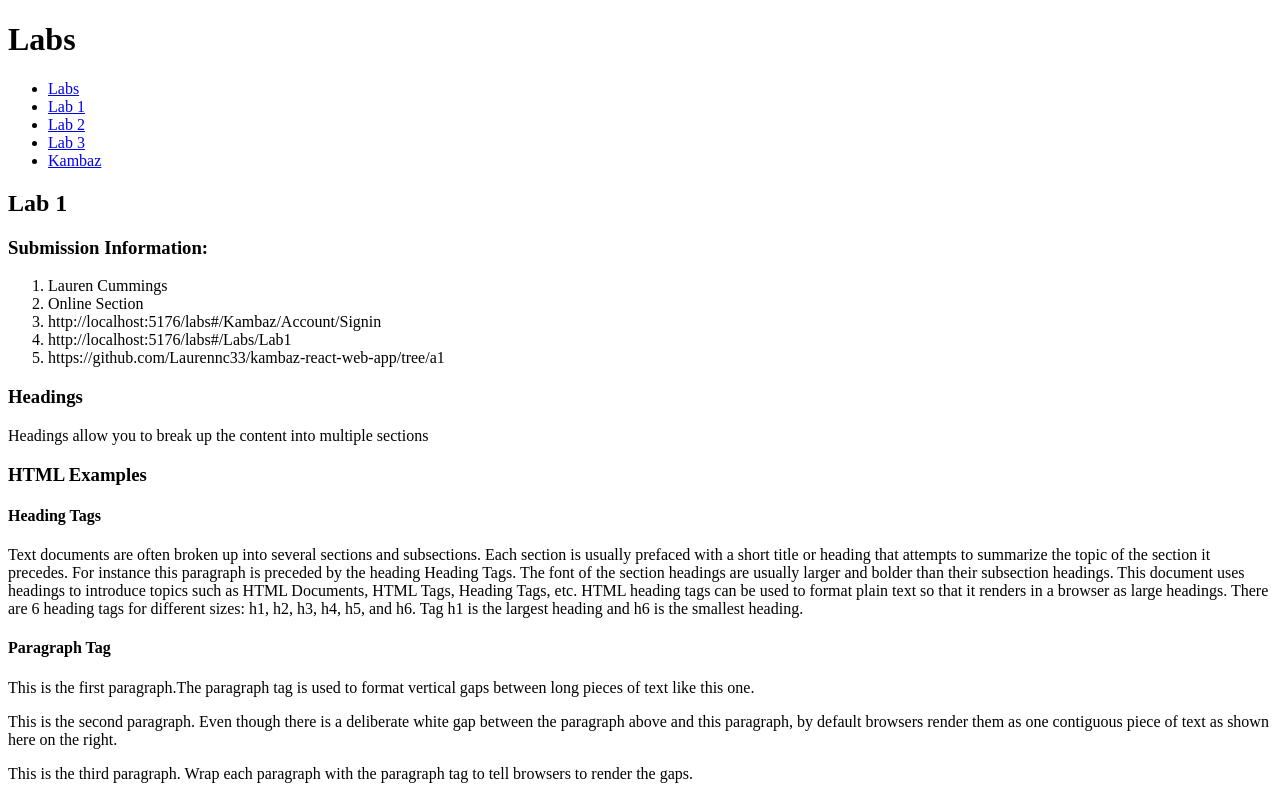
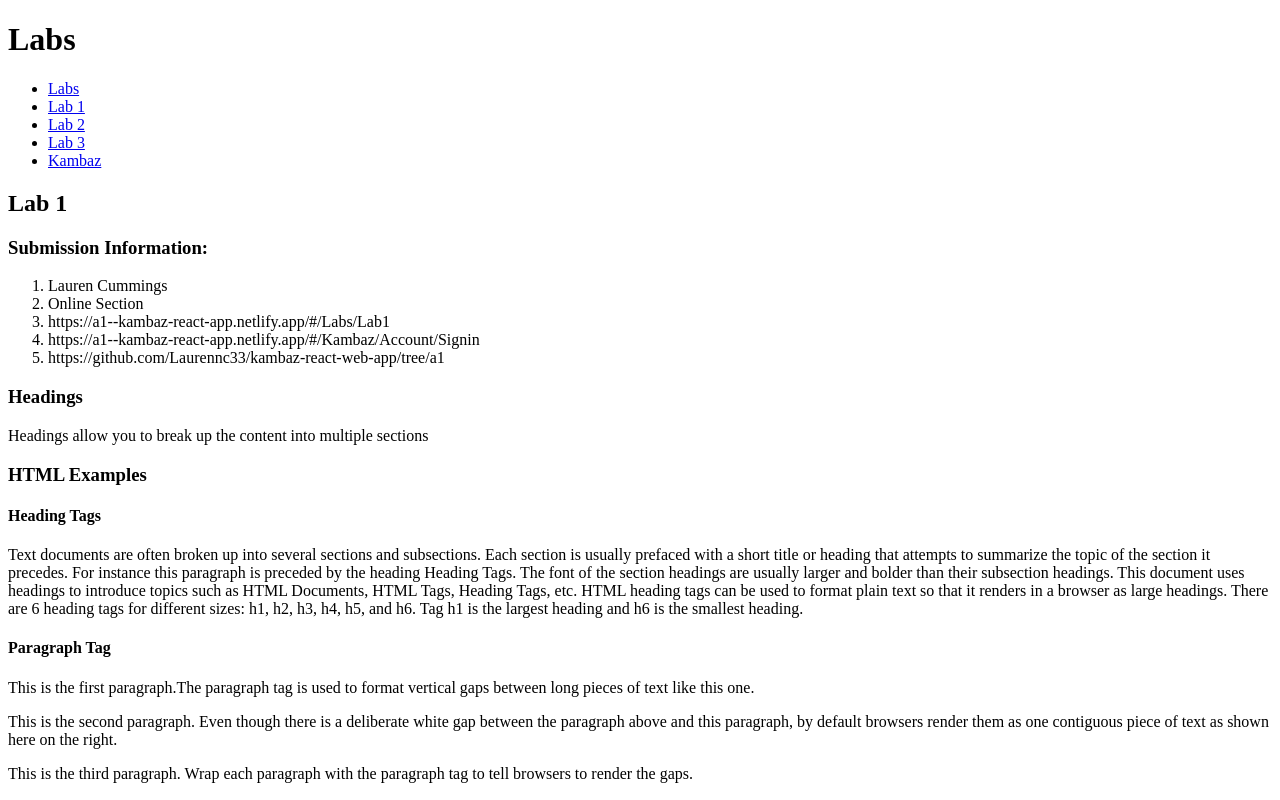
Before and after one commit to Laurennc33/kambaz-react-web-app, a React (Vite) app: page /#/Labs/Lab1 in a window 1280 px wide. Shown: the top 800 px of the page. Built offline with nearby package versions, Linux system fonts and the light colour scheme.

Commit message:
added correct netlify link

```diff
--- a/src/labs/lab1/index.tsx
+++ b/src/labs/lab1/index.tsx
@@ -7,8 +7,8 @@ export default function Lab1() {
         <ol id="wd-pancakes">
             <li>Lauren Cummings</li>
             <li>Online Section</li>
-            <li>http://localhost:5176/labs#/Kambaz/Account/Signin</li>
-            <li>http://localhost:5176/labs#/Labs/Lab1</li>
+            <li>https://a1--kambaz-react-app.netlify.app/#/Labs/Lab1</li>
+            <li>https://a1--kambaz-react-app.netlify.app/#/Kambaz/Account/Signin</li>
             <li>https://github.com/Laurennc33/kambaz-react-web-app/tree/a1</li>
         </ol>
         </div>
```
